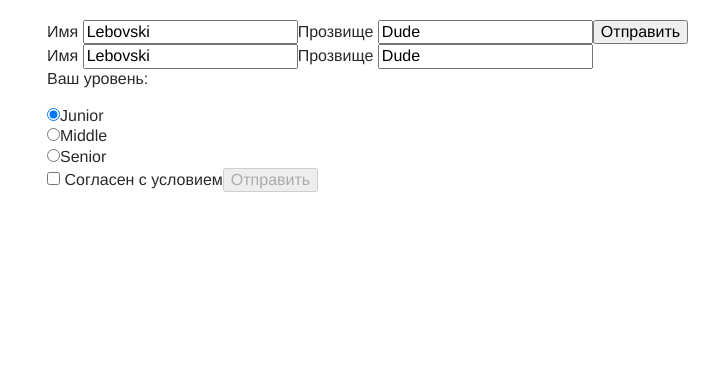
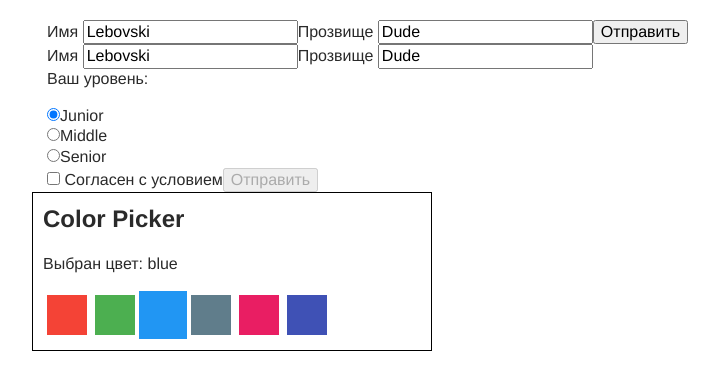
Before and after one commit to ChewBaccaYeti/react-polygon-trainings, a React (Create React App) app: page / in a window 1280 px wide. Shown: the top 390 px of the page, without its empty margins (3-722 px from the left). Built offline with nearby package versions, Linux system fonts and the light colour scheme.

Commit message:
classNames added

```diff
--- a/package.json
+++ b/package.json
@@ -9,6 +9,7 @@
     "@testing-library/react": "^12.1.4",
     "@testing-library/user-event": "^13.5.0",
     "@types/uuid": "^9.0.2",
+    "classnames": "^2.3.2",
     "date-fns": "^2.30.0",
     "formik": "^2.4.3",
     "modern-normalize": "^2.0.0",
--- a/src/components/App/App.jsx
+++ b/src/components/App/App.jsx
@@ -1,20 +1,20 @@
 import React, { Component } from 'react';
 // import Counter from 'components/Counter';
 // import Dropdown from 'components/Dropdown';
-// import ColorPicker from 'components/ColorPicker';
+import ColorPicker from 'components/ColorPicker';
 // import ToDoList from 'components/ToDoList';
 import initialTodos from '../../todos.json';
 import Container from 'components/Container';
 import Form from 'components/Form';
 
-// const colorPickerOptions = [
-//   { label: 'red', color: '#F44336' },
-//   { label: 'green', color: '#4CAF50' },
-//   { label: 'blue', color: '#2196F3' },
-//   { label: 'grey', color: '#607D8B' },
-//   { label: 'pink', color: '#E91E63' },
-//   { label: 'indigo', color: '#3F51B5' },
-// ];
+const colorPickerOptions = [
+  { label: 'red', color: '#F44336' },
+  { label: 'green', color: '#4CAF50' },
+  { label: 'blue', color: '#2196F3' },
+  { label: 'grey', color: '#607D8B' },
+  { label: 'pink', color: '#E91E63' },
+  { label: 'indigo', color: '#3F51B5' },
+];
 
 class App extends Component {
   state = {
@@ -34,45 +34,29 @@ class App extends Component {
     }, 1000);
   };
 
-  // handleNameChange = event => {
-  //   console.log(event.currentTarget.value);
-  //   this.setState({ name: event.currentTarget.value });
-  // };
-
-  // Это метод для каждого инпута в рендере, если их мало то можно использовать их,
-  // но грамотнее использовать примитивный паттерн для форм выше.
-
-  // handleTagChange = e => {
-  //   this.setState({ tag: e.currentTarget.value });
-  //   console.log(e.currentTarget.value);
-  // };
-
-  // Это метод для каждого инпута в рендере, если их мало то можно использовать их,
-  // но грамотнее использовать примитивный паттерн для форм выше.
-
   render() {
-    //     const { todos } = this.state;
-    //     const totalTodoCount = todos.length;
-    //     // const completedTodoCount = todos.filter(todo => todo.completed === true); Метод .filter на JS
-    //     const completedTodoCount = todos.reduce(
-    //       (total, todo) => (todo.completed ? total + 1 : total), // здесь снова НЕ используется if, иными словами (total, todo) => if (todo.completed ? total + 1 : total), так как это JSX выражение
-    //       0
-    //     );
+    // const { todos } = this.state;
+    // const totalTodoCount = todos.length;
+    // // const completedTodoCount = todos.filter(todo => todo.completed === true); Метод .filter на JS
+    // const completedTodoCount = todos.reduce(
+    //   (total, todo) => (todo.completed ? total + 1 : total), // здесь снова НЕ используется if, иными словами (total, todo) => if (todo.completed ? total + 1 : total), так как это JSX выражение
+    //   0
+    // );
     return (
       <Container>
         <Form onSubmit={this.formSubmitHandler}></Form>
+        <ColorPicker options={colorPickerOptions} />
       </Container>
-      //       <>
-      //         <h1>Состояние компонента</h1>
-      //         <Counter initialValue={0} />
-      //         <Dropdown />
-      //         <ColorPicker options={colorPickerOptions} />
-      //         <div>
-      //           <p>Общее кол-во: {totalTodoCount}</p>
-      //           <p>Кол-во выполненных: {completedTodoCount}</p>
-      //         </div>
-      //         <ToDoList todos={todos} onDeleteTodo={this.deleteTodo} />
-      //       </>
+      // <>
+      //   <h1>Состояние компонента</h1>
+      //   <Counter initialValue={0} />
+      //   <Dropdown />
+      //   <div>
+      //     <p>Общее кол-во: {totalTodoCount}</p>
+      //     <p>Кол-во выполненных: {completedTodoCount}</p>
+      //   </div>
+      //   <ToDoList todos={todos} onDeleteTodo={this.deleteTodo} />
+      // </>
     );
   }
 }
--- a/src/components/ColorPicker/ColorPicker.jsx
+++ b/src/components/ColorPicker/ColorPicker.jsx
@@ -1,4 +1,5 @@
 import React from 'react';
+import classNames from 'classnames';
 import './ColorPicker.css';
 
 class ColorPicker extends React.Component {
@@ -11,6 +12,18 @@ class ColorPicker extends React.Component {
   };
 
   makeOptionClassName = index => {
+    const clsx = classNames('ColorPicker__option', {
+      // В этой строке(15) указан базовый класс, он всегда идет первым и их может быть сколько угодно
+      'ColorPicker__option--active': index === this.state.activeOptionIdx, // В зависимости от этого выражения будет определенно его состояние,
+      //как можно заметить, данное выражение я взял из ранее написанного мною функции,
+      //что я сохранилв переменной optionClasses.
+
+      // Динамический класс(17), можно поставить true и тогда он будет виден всегда,
+      //то есть добавиться этот класс,
+      //а если false то не добавиться, при своем вызове.
+    });
+    console.log(clsx);
+
     const optionClasses = ['ColorPicker__option'];
 
     if (index === this.state.activeOptionIdx) {
```
Also changed, not shown: src/components/Form.js (+16 -0 lines), 1 other file (tests, documents, lock files or other folders).
